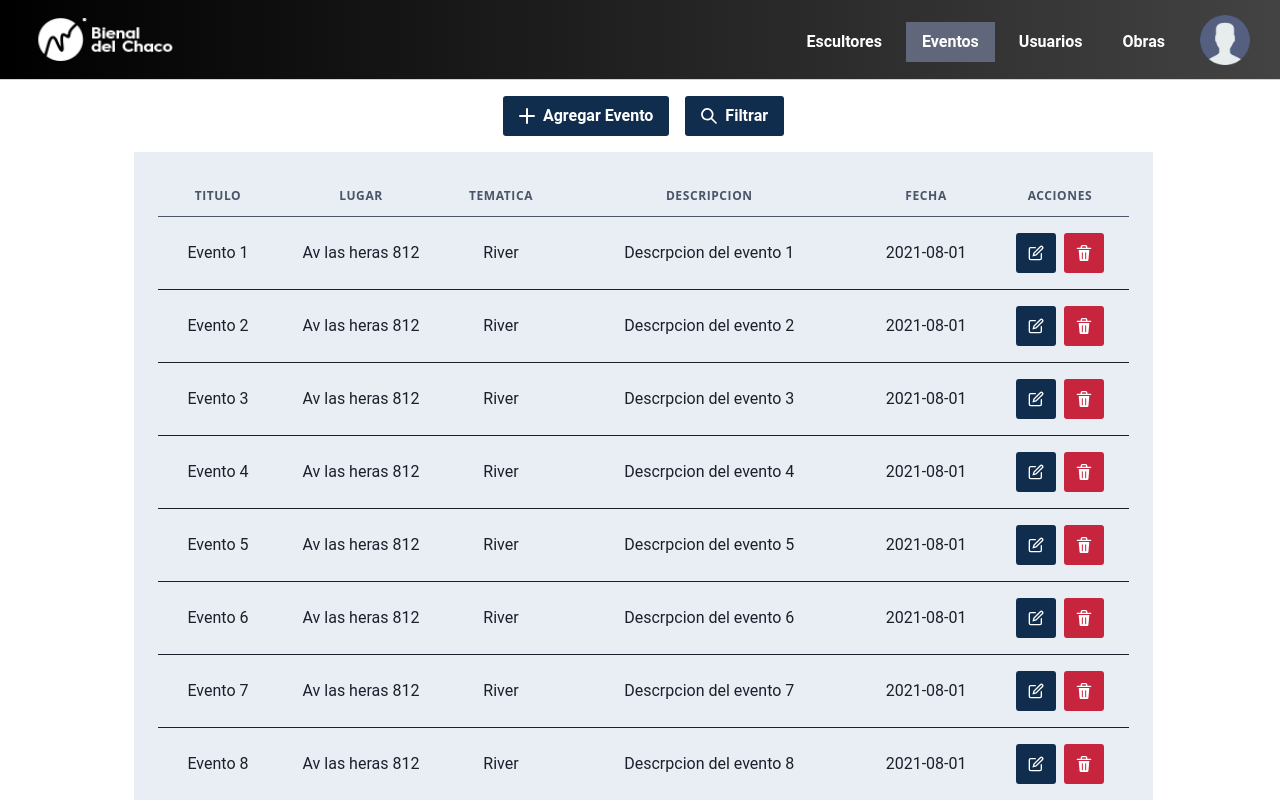
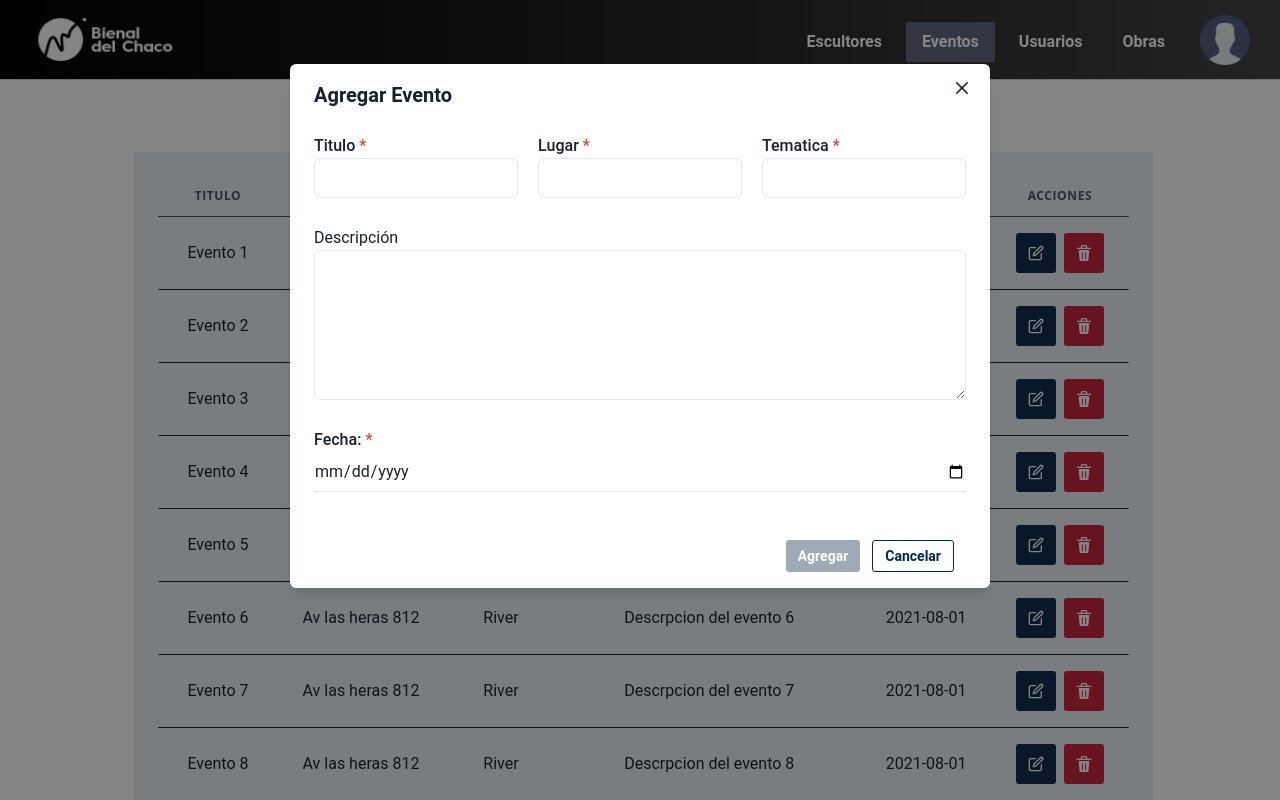
Before and after one commit to UTNFRRE/Bienal-del-Chaco, a React (Vite) app in the folder vite-project/: page /admin/eventos in a window 1280 px wide. Both pictures are taken after a click on the button "Agregar Evento". Shown: the top 800 px of the page. Built offline with nearby package versions, Linux system fonts and the light colour scheme.

Commit message:
refactor: Update favicon to use white logo
refactor: Remove unused border color in Cancelar button

refactor: Update button styles in TablaEventos component

refactor: Add modal for adding events

```diff
--- a/vite-project/index.html
+++ b/vite-project/index.html
@@ -2,7 +2,7 @@
 <html lang="en">
   <head>
     <meta charset="UTF-8" />
-    <link rel="icon" type="image" href="/logo.png" />
+    <link rel="icon" type="image" href="/logo-blanco.png" />
     <meta name="viewport" content="width=device-width, initial-scale=1.0" />
     <title>Bienal del Chaco</title>
   </head>
--- a/vite-project/src/components/Eventos/TablaEventos.tsx
+++ b/vite-project/src/components/Eventos/TablaEventos.tsx
@@ -4,6 +4,7 @@ import Eventos from '../../API/Eventos';
 import {useState , useEffect} from 'react';
 import { useDisclosure } from '@chakra-ui/react';
 import ModalConfirmar from '../Modal/ConfirmarCambios';
+import ModalAgregarEvento from '../Modal/AgregarEvento';
 
 // Agregar paginacion
 // La parte de filtrado robe de por ahi, asi que ignoren nms eso por ahora
@@ -13,7 +14,19 @@ function TablaEventos () {
     const [eventos, setEventos] = useState<any[]>([]); //se usa una variable de estado para guardar los eventos, esta variable es del tipo any (objeto)
     const [filteredEventos, setFilteredEventos] = useState<any[]>([]);
     const [EventoElegido, setEventoElegido] = useState<any>(); //se usa una variable de estado para guardar el evento que se quiere eliminar o editar
-    const { isOpen, onOpen, onClose } = useDisclosure();
+    // isopen, onopen y onclose son funciones que se usan para abrir y cerrar cada modal
+    const {
+        isOpen: isOpenDelete,
+        onOpen: onOpenDelete,
+        onClose: onCloseDelete
+    } = useDisclosure();
+    const {
+      isOpen: isOpenAdd,
+      onOpen: onOpenAdd,
+      onClose: onCloseAdd
+    } = useDisclosure();
+
+
     const [filters, setFilters] = useState({
         titulo: '',
         lugar: '',
@@ -57,18 +70,37 @@ function TablaEventos () {
         return text;
     };
 
+    //funcion que se llama cuando se elige un evento para eliminar, seteo la variable de estado con el evento elegido y abro el modal
     const handleDelete = (evento:any) => {
       setEventoElegido(evento);
-      onOpen()
+      onOpenDelete()
     }
 
-  const handleConfirmarDelete = async () => {
-        setEventos((prevEventos) =>
-          prevEventos.filter((m) => m.id !== EventoElegido.id)
-        ); // Elimina del json el evento elegido
+    // funcion que se pasa como parametro al modal de confirmar cambios, y se llama dentro del modal llama cuando se selecciona confirmar
+    const handleConfirmarDelete = async () => {
+          setEventos((prevEventos) =>
+            prevEventos.filter((m) => m.id !== EventoElegido.id)
+          ); // Elimina del json el evento elegido
 
-      onClose();
-  };
+        onCloseDelete();
+    };
+
+    const handleConfirmarAdd = async (titulo:string, lugar:string, tematica:string, descripcion:string, fecha:string) => {
+      // Aca se hace el llamado a la funcion de la api que agrega un evento
+      // Agregar el evento al json
+      setEventos((prevEventos) => [
+        ...prevEventos,
+        {
+          id: prevEventos.length + 1,
+          titulo: titulo,
+          lugar: lugar,
+          tematica: tematica,
+          descripcion: descripcion,
+          fecha: fecha,
+        },
+      ]);
+      onCloseAdd();
+    };
 
     return (
      <>
@@ -78,7 +110,7 @@ function TablaEventos () {
                 flexDirection="column"
             >
             <Flex justifyContent="center" mb={4} mt={4} gap={4}>
-                <Button leftIcon={<AddIcon />} borderRadius={3}>Agregar Evento</Button>
+                <Button leftIcon={<AddIcon />} borderRadius={3} onClick={onOpenAdd}>Agregar Evento</Button>
                 {/* Al hacer click niego lo que tenia showfilters, la excpresion de abajo es un condicional simple en js */}
                 <Button onClick={() => setMostrarFiltros(!MostrarFiltros)} leftIcon={<SearchIcon />} borderRadius={3}>
                 {MostrarFiltros ? 'Ocultar Filtros' : 'Filtrar'}
@@ -175,6 +207,7 @@ function TablaEventos () {
                               variant="solid"
                               borderRadius={3}
                             />
+
                             <IconButton
                               aria-label="Eliminar"
                               icon={<DeleteIcon />}
@@ -194,11 +227,17 @@ function TablaEventos () {
             )}
         </Box>
         </Flex>
+        {/* Al final del flex principal se agregan las tags de los modal */}
         <ModalConfirmar
-        isOpen={isOpen}
-        onClose={onClose}
+        isOpen={isOpenDelete}
+        onClose={onCloseDelete}
         texto={`¿Estás seguro que deseas eliminar ${EventoElegido?.titulo}?`}
         confirmar={handleConfirmarDelete}
+        />
+        <ModalAgregarEvento
+        isOpen={isOpenAdd}
+        onClose={onCloseAdd}
+        confirmar={handleConfirmarAdd}
         />
     </>
         )
--- /dev/null
+++ b/vite-project/src/components/Modal/AgregarEvento.tsx
@@ -0,0 +1,162 @@
+import {
+    Modal,
+    ModalOverlay,
+    ModalContent,
+    ModalHeader,
+    ModalFooter,
+    ModalBody,
+    ModalCloseButton,
+    Input,
+    Button,
+    Stack,
+    Text,
+    Textarea,
+    Box,
+    FormLabel,
+    FormControl,
+  } from '@chakra-ui/react';
+  import { useEffect, useState } from 'react';
+
+  interface ModalComponentProps {
+    isOpen: boolean;
+    onClose: () => void;
+    confirmar: (
+      titulo: string,
+      lugar: string,
+      tematica: string,
+      descripcion: string,
+      // por ahora lo dejo como string, pero deberia ser un objeto Date
+      fecha: string
+    ) => void;
+  }
+  export default function ModalAgregarEvento({ isOpen, onClose, confirmar, }: ModalComponentProps) {
+
+    // variables de estado para guardar los valores de los inputs
+    const [titulo, setTitulo] = useState(' ');
+    const [lugar, setLugar] = useState('');
+    const [tematica, setTematica] = useState('');
+    const [descripcion, setDescripcion] = useState('');
+    const [fecha, setFecha] = useState('');
+
+    const handleconfirmar = () => {
+        // llamo a la funcion que se paso como parametro y le paso los valores de los inputs
+      confirmar(titulo, lugar, tematica, descripcion, fecha);
+
+      // cierro el modal
+      onClose();
+    };
+
+    // funcion para validar que los campos no esten vacios
+    const isFormValid = () => {
+        return (titulo.trim() !== '') && (lugar.trim() !== '') && (tematica.trim() !== '') && (fecha.trim() !== '');
+    };
+
+    // limpio los campos del formulario cuando se cierra el modal
+    useEffect(() => {
+        setTitulo('');
+        setLugar('');
+        setTematica('');
+        setDescripcion('');
+        setFecha('');
+    }, [isOpen]);
+
+
+    return (
+      <>
+        <Modal isOpen={isOpen} onClose={onClose} >
+          <ModalOverlay />
+          <ModalContent  maxW="700px">
+            <ModalHeader>Agregar Evento</ModalHeader>
+            <ModalCloseButton />
+            <ModalBody>
+            <FormControl isRequired>
+              <Stack gap={7}>
+                <Stack direction="row" gap={5} w="100%">
+                    <Box>
+                        <FormLabel mb={0}>Titulo</FormLabel>
+                        <Input
+                        placeholder=""
+                        size="md"
+                        variant="Unstyled"
+                        borderWidth={1}
+                        value={titulo}
+                        flex={1}
+                        onChange={(e) => setTitulo(e.target.value)}
+                    />
+                    </Box>
+                    <Box>
+                        <FormLabel mb={0}>Lugar</FormLabel>
+                        <Input
+                        placeholder=""
+                        size="md"
+                        variant="Unstyled"
+                        borderWidth={1}
+                        flex={1}
+                        value={lugar}
+                        onChange={(e) => setLugar(e.target.value)}
+                        />
+                    </Box>
+                    <Box>
+                        <FormLabel mb={0}>Tematica</FormLabel>
+                        <Input
+                        placeholder=""
+                        size="md"
+                        variant="Unstyled"
+                        borderWidth={1}
+                        flex={1}
+                        value={tematica}
+                        onChange={(e) => setTematica(e.target.value)}
+                        />
+                    </Box>
+                </Stack>
+                <Box>
+                    <Text>Descripción</Text>
+                    <Textarea
+                        placeholder=""
+                        size="md"
+                        variant="outline"
+                        h={150}
+                        borderWidth={1}
+                        value={descripcion}
+                        onChange={(e) => setDescripcion(e.target.value)}
+                    />
+                </Box>
+                <Box>
+                    <FormLabel mb={0}>Fecha:</FormLabel>
+                    <Input
+                    placeholder="Fecha"
+                    size="md"
+                    variant="flushed"
+                    type='date'
+                    value={fecha}
+                    onChange={(e) => setFecha(e.target.value)}
+                    />
+                </Box>
+
+              </Stack>
+            </FormControl>
+            </ModalBody>
+            <ModalFooter mt={6}>
+              <Button
+                colorScheme="blue"
+                mr={3}
+                onClick={handleconfirmar}
+                size="sm"
+                isDisabled={!isFormValid()}
+              >
+                Agregar
+              </Button>
+              <Button
+                mr={3}
+                onClick={onClose}
+                variant="light"
+                size="sm"
+              >
+                Cancelar
+              </Button>
+            </ModalFooter>
+          </ModalContent>
+        </Modal>
+      </>
+    );
+  }
--- a/vite-project/src/components/Modal/ConfirmarCambios.tsx
+++ b/vite-project/src/components/Modal/ConfirmarCambios.tsx
@@ -53,7 +53,6 @@ import {
                 mr={3}
                 onClick={onClose}
                 variant="light"
-                borderColor={"black"}
                 size="sm"
               >
                 Cancelar
--- a/vite-project/src/theme/theme.ts
+++ b/vite-project/src/theme/theme.ts
@@ -7,9 +7,11 @@ const theme = extendTheme({
       Button: {
         baseStyle: {
           fontWeight: 'bold',
+          borderRadius: 3,
         },
         variants: {
           solid: (props: any) => ({
+
             bg: props.colorMode === 'dark' ? 'principalHover' : 'principal',
             color: 'white',
             _hover: {
@@ -23,6 +25,18 @@ const theme = extendTheme({
               bg: 'red.600',
             },
           },
+          light: {
+            background: 'transparent',
+            color: '#022855',
+            border: '1px solid #022855',
+            _hover: {
+              bg: '#º  ',
+              background: '#e9eef4',
+            },
+            _focus: {
+              boxShadow: 'none',
+            },
+          },
         },
       },
     },
```
Also changed, not shown: vite-project/public/logo-blanco.png (added).
